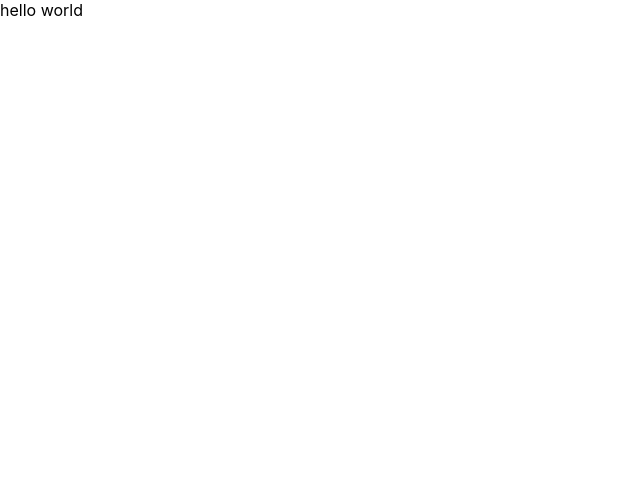
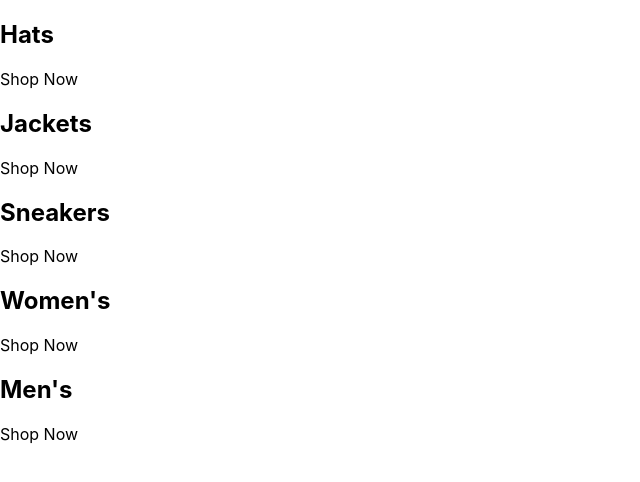
Before and after one commit to Newbie814/new-ecomm-proj, a React (Create React App) app: page / in a window 1280 px wide. Shown: the top 482 px of the page, without its empty margins (0-640 px from the left). Built offline with nearby package versions, Linux system fonts and the light colour scheme.

Commit message:
base structure for homepage

```diff
--- a/src/App.js
+++ b/src/App.js
@@ -1,5 +1,43 @@
 function App() {
-  return <div>hello world</div>;
+  return (
+    <div className='categories-container'>
+      <div className='category-container'>
+        {/* <img src="" alt="" /> */}
+        <div className='category-body'>
+          <h2>Hats</h2>
+          <p>Shop Now</p>
+        </div>
+      </div>
+      <div className='category-container'>
+        {/* <img src="" alt="" /> */}
+        <div className='category-body'>
+          <h2>Jackets</h2>
+          <p>Shop Now</p>
+        </div>
+      </div>
+      <div className='category-container'>
+        {/* <img src="" alt="" /> */}
+        <div className='category-body'>
+          <h2>Sneakers</h2>
+          <p>Shop Now</p>
+        </div>
+      </div>
+      <div className='category-container'>
+        {/* <img src="" alt="" /> */}
+        <div className='category-body'>
+          <h2>Women's</h2>
+          <p>Shop Now</p>
+        </div>
+      </div>
+      <div className='category-container'>
+        {/* <img src="" alt="" /> */}
+        <div className='category-body'>
+          <h2>Men's</h2>
+          <p>Shop Now</p>
+        </div>
+      </div>
+    </div>
+  );
 }
 
 export default App;
```
